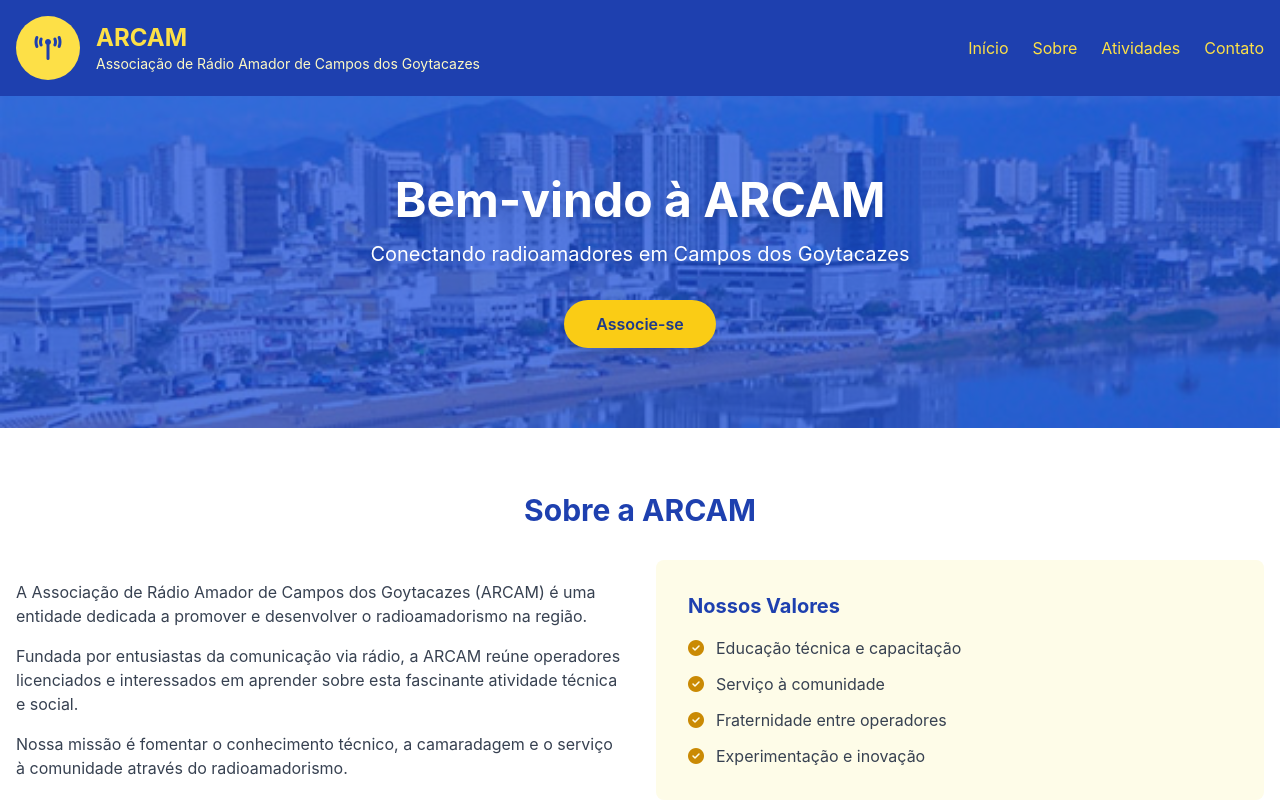
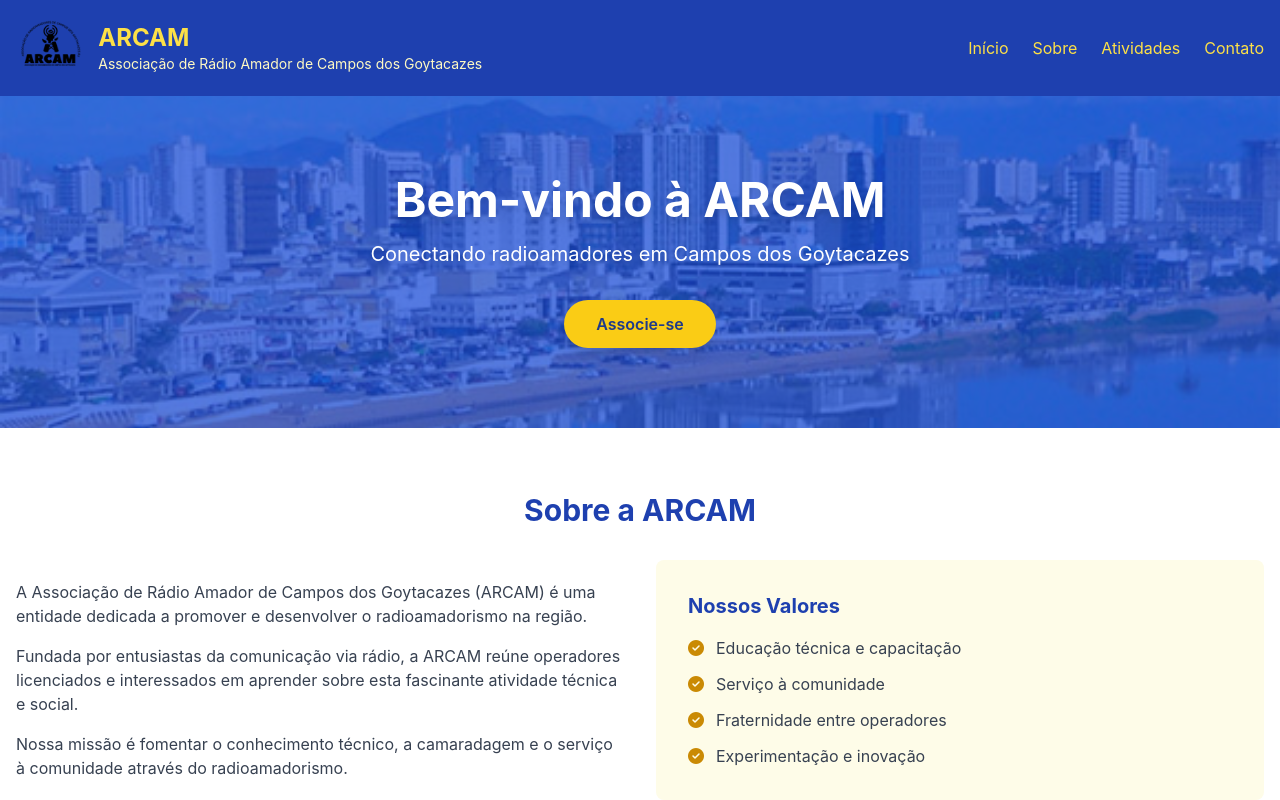
Before and after one commit to rafaelzaap/Website-Arcam, a React (Create React App) app: page / in a window 1280 px wide. Shown: the top 800 px of the page. Built offline with nearby package versions, Linux system fonts and the light colour scheme; the HTML template or start-up script is replaced by a standard one.

Commit message:
correção imagens

```diff
--- a/src/components/Header.js
+++ b/src/components/Header.js
@@ -8,9 +8,11 @@ function Header() {
       <div className="container mx-auto px-4 py-4">
         <div className="flex items-center justify-between">
           <div className="flex items-center space-x-4">
-            <div className="w-16 h-16 bg-yellow-300 rounded-full flex items-center justify-center">
-              <i className="fas fa-broadcast-tower text-blue-800 text-2xl"></i>
-            </div>
+            <img
+              src="/logo3.png"
+              alt="Logo ARCAM"
+              className="h-16 w-auto object-contain"
+            />
             <div>
               <h1 className="text-2xl font-bold">ARCAM</h1>
               <p className="text-sm text-yellow-100">Associação de Rádio Amador de Campos dos Goytacazes</p>
```
Also changed, not shown: src/components/Hero.js (line endings or trailing spaces).
